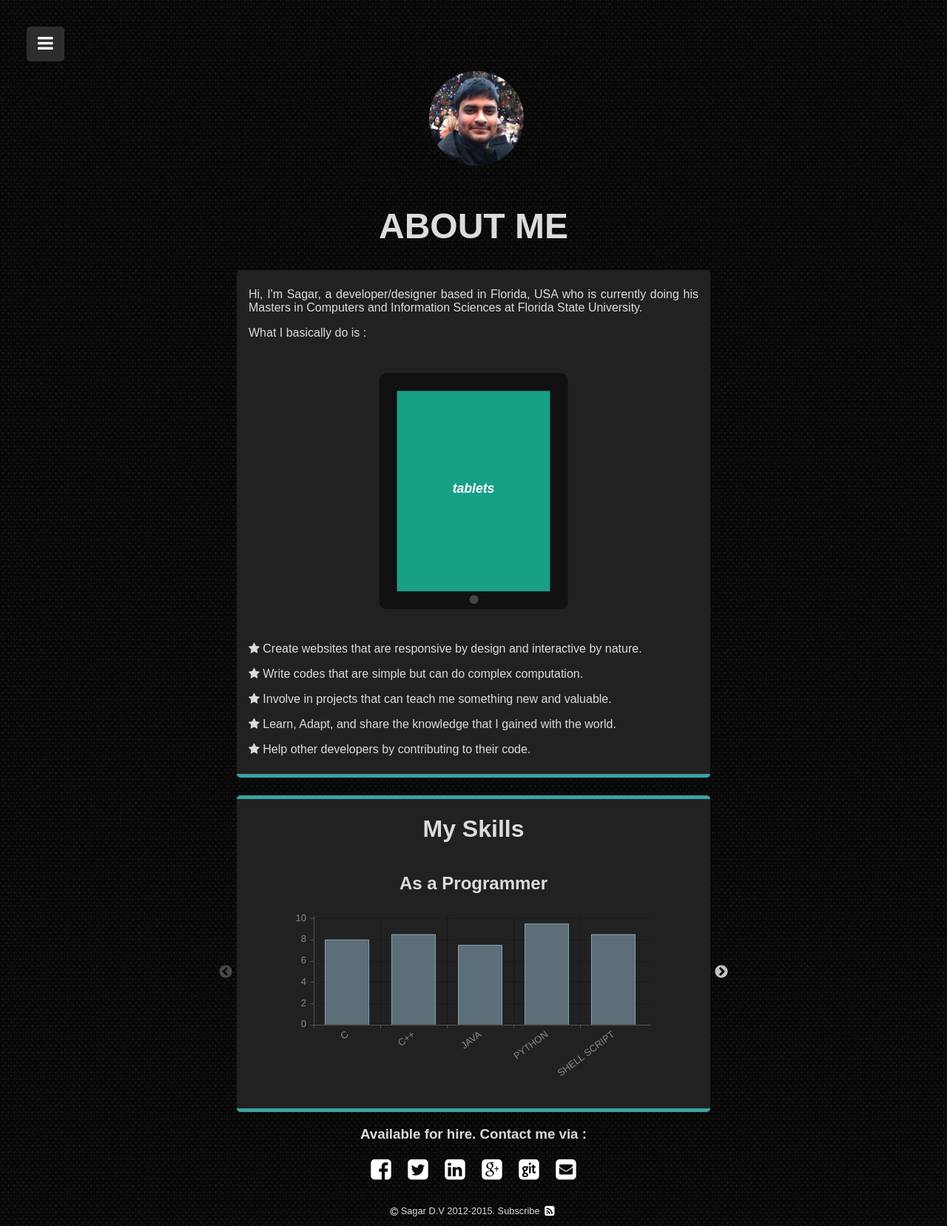
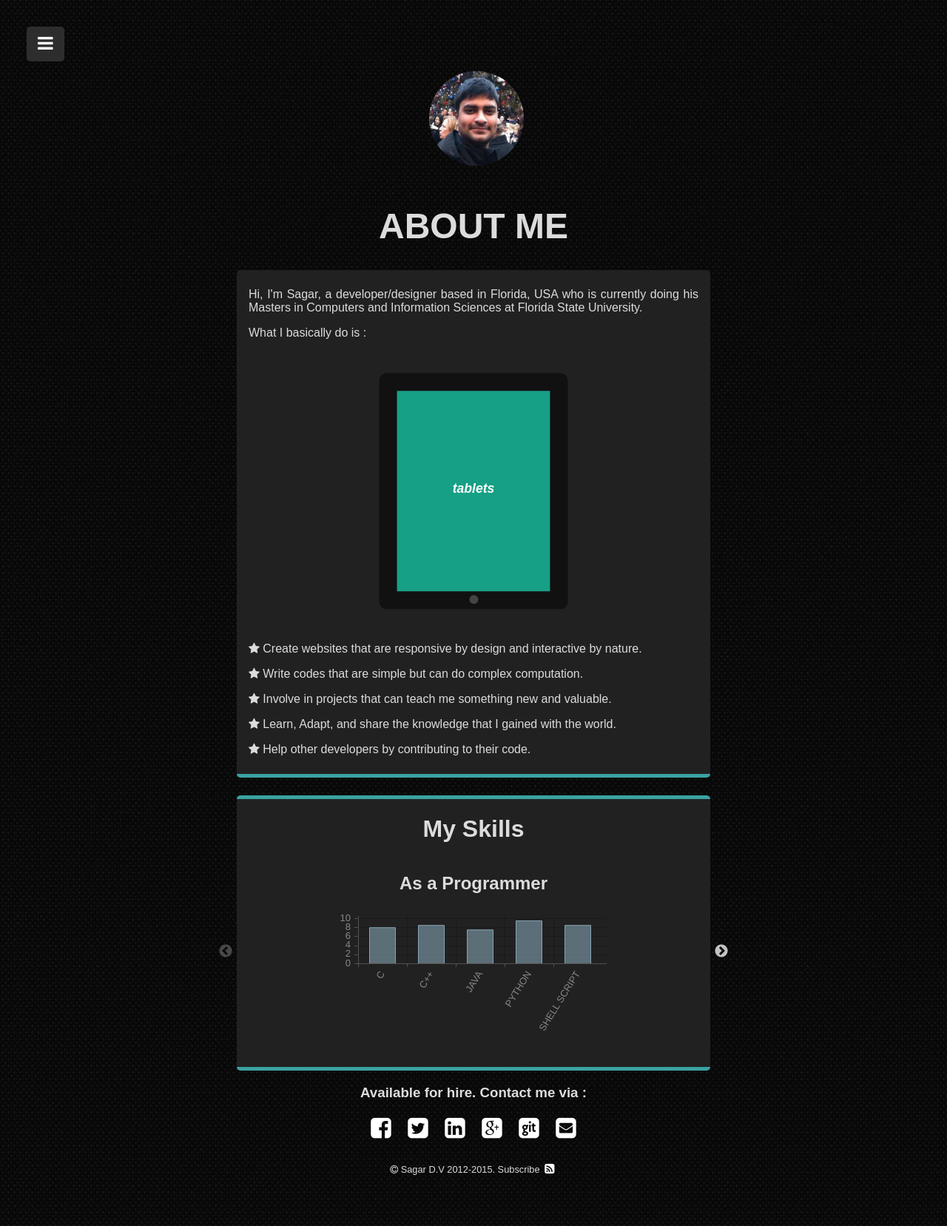
Before and after one commit to dvenkatsagar/dvenkatsagar.github.io, a Jekyll site: the page built from about.html, in a window 1280 px wide. Shown: the whole page at 74% size. Built offline with Jekyll 4.4.1, drawn with Linux system fonts in a browser that asks for light colours; some web fonts are replaced; Markdown is read by kramdown in place of the engine named in the settings.

Commit message:
Fixed Alignment of skill graphs

```diff
--- a/about.html
+++ b/about.html
@@ -69,19 +69,25 @@
             <div class="pure-g carousel-item">
               <h2 class="pure-u-1">As a Programmer</h2>
               <div class="pure-u-1-8">&nbsp;</div>
-              <canvas class="pure-u-3-4" id="skills-prog-chart"></canvas>
+              <div class="pure-u-3-4">
+                <canvas id="skills-prog-chart"></canvas>
+              </div>
               <div class="pure-u-1-8">&nbsp;</div>
             </div>
             <div class="pure-g carousel-item">
               <h2 class="pure-u-1">As a Web Developer</h2>
               <div class="pure-u-1-8">&nbsp;</div>
-              <canvas class="pure-u-3-4" id="skills-web-chart"></canvas>
+              <div class="pure-u-3-4">
+                <canvas id="skills-web-chart"></canvas>
+              </div>
               <div class="pure-u-1-8">&nbsp;</div>
             </div>
             <div class="pure-g carousel-item">
               <h2 class="pure-u-1">As a Media Creator</h2>
               <div class="pure-u-1-8">&nbsp;</div>
-              <canvas class="pure-u-3-4" id="skills-media-chart"></canvas>
+              <div class="pure-u-3-4">
+                <canvas id="skills-media-chart"></canvas>
+              </div>
               <div class="pure-u-1-8">&nbsp;</div>
             </div>
           </div>
--- a/css/main.scss
+++ b/css/main.scss
@@ -281,6 +281,10 @@
 		transform-style: preserve-3d;
 	}
 	.carousel-item{
+		canvas{
+			height:auto;
+			width:inherit;
+		}
 		outline: 0;
 	}
 }
```
